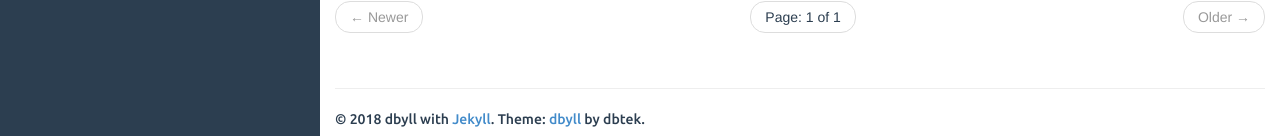
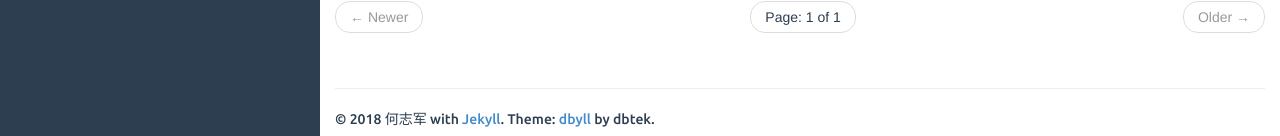
Before and after one commit to helios1210/helios1210.github.io, a Jekyll site: the page built from index.html, in a window 1280 px wide and 1206 px high. Shown: the part 1067-1203 px from the top of the window. Built offline with Jekyll 4.4.1, drawn with Linux system fonts in a browser that asks for light colours; the list of posts is cut into pages by our own code.

Commit message:
修改信息

```diff
--- a/_config.yml
+++ b/_config.yml
@@ -18,10 +18,10 @@
 
 description: Stylish Jekyll Theme
 author:
-  name: dbyll
-  email: dbyll@ismaildemirbilek.com
-  github: dbtek
-  twitter: dbtek
+  name: 何志军
+  email: helios_he@outlook.com
+  github: helios1210
+  twitter: helios
   pinterest: asd123
   linkedin: asd123
   bio: Your stylish, minimalist theme!
```
